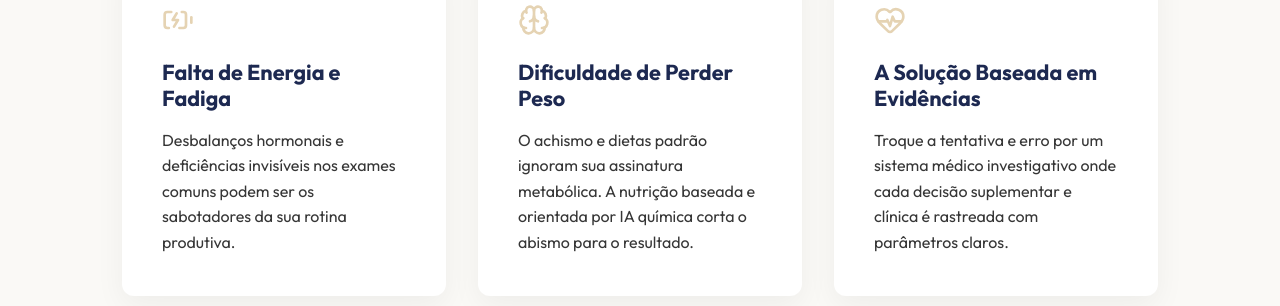
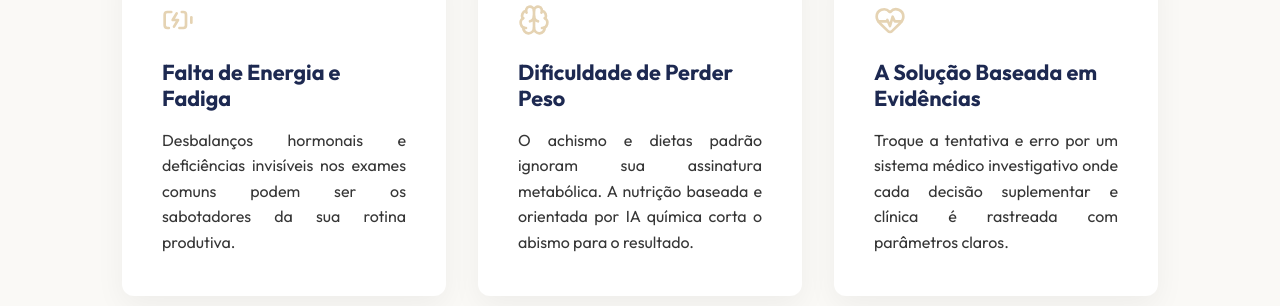
Before and after one commit to FranciscoHaidar/auravie-site, a React (Vite) app: page / in a window 1280 px wide. Shown: the part 1100-1406 px from the top of the page. Built offline with nearby package versions, Linux system fonts and the light colour scheme; no server answers; the database is empty.

Commit message:
UI: apply text-align justify to FAQ answers and info cards

```diff
--- a/src/index.css
+++ b/src/index.css
@@ -249,6 +249,10 @@ h1, h2, h3, h4 {
   color: var(--title-marinho);
 }
 
+.info-card p {
+  text-align: justify;
+}
+
 /* === JORNADA DO PACIENTE === */
 .journey-timeline {
   display: grid;
@@ -314,8 +318,12 @@ h1, h2, h3, h4 {
 
 .faq-item h4 {
   color: var(--title-petroleo);
-  margin-bottom: 0.5rem;
+  margin-bottom: 0.8rem;
   font-size: 1.1rem;
+}
+
+.faq-item p {
+  text-align: justify;
 }
 
 /* === ABOUT === */
```
